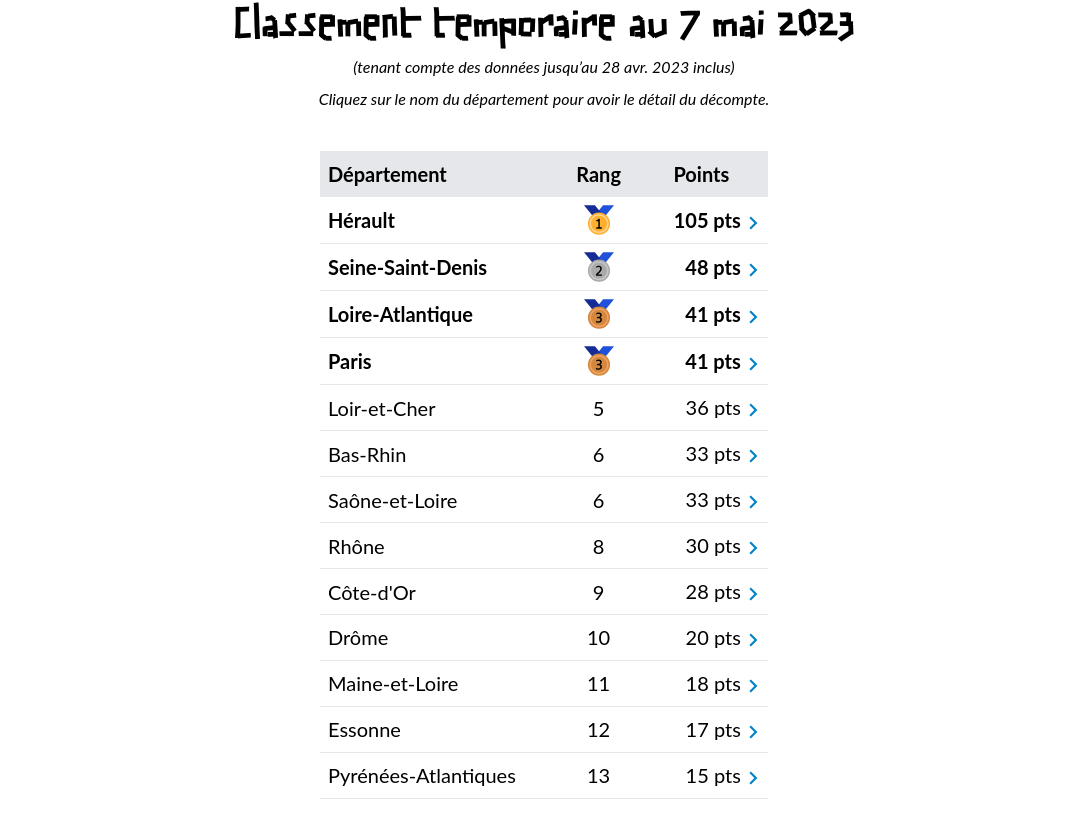
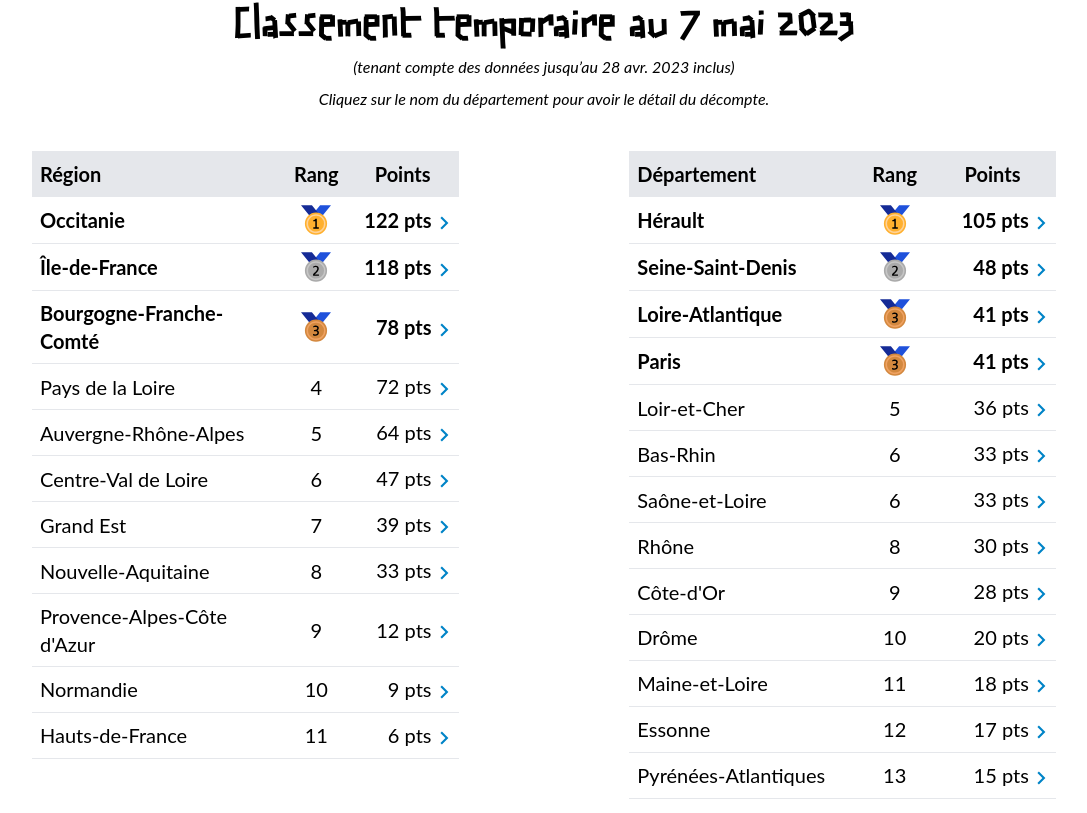
Before and after one commit to cedricr/100joursdezbeul, a SvelteKit app: page / in a window 1280 px wide. Shown: the part 565-1378 px from the top of the page, without its empty margins (96-1183 px from the left). Built offline with nearby package versions, Linux system fonts and the light colour scheme.

Commit message:
Ajout d'un tableau et d'une page par région

```diff
--- /dev/null
+++ b/src/lib/assets/regions.json
@@ -0,0 +1,74 @@
+[
+	{
+		"nom": "Île-de-France",
+		"code": "11"
+	},
+	{
+		"nom": "Centre-Val de Loire",
+		"code": "24"
+	},
+	{
+		"nom": "Bourgogne-Franche-Comté",
+		"code": "27"
+	},
+	{
+		"nom": "Normandie",
+		"code": "28"
+	},
+	{
+		"nom": "Hauts-de-France",
+		"code": "32"
+	},
+	{
+		"nom": "Grand Est",
+		"code": "44"
+	},
+	{
+		"nom": "Pays de la Loire",
+		"code": "52"
+	},
+	{
+		"nom": "Bretagne",
+		"code": "53"
+	},
+	{
+		"nom": "Nouvelle-Aquitaine",
+		"code": "75"
+	},
+	{
+		"nom": "Occitanie",
+		"code": "76"
+	},
+	{
+		"nom": "Auvergne-Rhône-Alpes",
+		"code": "84"
+	},
+	{
+		"nom": "Provence-Alpes-Côte d'Azur",
+		"code": "93"
+	},
+	{
+		"nom": "Corse",
+		"code": "94"
+	},
+	{
+		"nom": "Guadeloupe",
+		"code": "01"
+	},
+	{
+		"nom": "Martinique",
+		"code": "02"
+	},
+	{
+		"nom": "Guyane",
+		"code": "03"
+	},
+	{
+		"nom": "La Réunion",
+		"code": "04"
+	},
+	{
+		"nom": "Mayotte",
+		"code": "06"
+	}
+]
--- a/src/lib/constants.ts
+++ b/src/lib/constants.ts
@@ -2,6 +2,7 @@
 // https://geo.api.gouv.fr/decoupage-administratif
 
 import departements from '$lib/assets/departements.json?raw';
+import regions from '$lib/assets/regions.json?raw';
 
 export const startDay = '2023-04-18';
 
@@ -9,6 +10,11 @@ export const DEPARTMENTS = JSON.parse(departements) as {
 	nom: string;
 	code: string;
 	codeRegion: string;
+}[];
+
+export const REGIONS = JSON.parse(regions) as {
+	nom: string;
+	code: string;
 }[];
 
 // prettier-ignore
--- a/src/lib/types.ts
+++ b/src/lib/types.ts
@@ -18,6 +18,7 @@ export interface ActionEvent {
 	date: string;
 	ville: string;
 	departement: string;
+	region: string;
 	description: string;
 	actions: ActionCode[];
 	cibles: ActionTarget[];
--- a/src/lib/utils.ts
+++ b/src/lib/utils.ts
@@ -1,13 +1,15 @@
 import dayjs from 'dayjs';
-import { ACTION_SCORE, DEPARTMENTS, TARGET_MULTIPLIER, startDay } from './constants';
+import { ACTION_SCORE, DEPARTMENTS, REGIONS, TARGET_MULTIPLIER, startDay } from './constants';
 import type { ActionEvent, DepartmentResult, HumanizedLink, MetaData } from './types';
 import rawData from '$lib/assets/data.json?raw';
 import rawMetaData from '$lib/assets/metadata.json?raw';
+import regions from "$lib/assets/regions.json?raw";
 
 export const DATA = enrichData(JSON.parse(rawData)) as ActionEvent[];
 export const METADATA = JSON.parse(rawMetaData) as MetaData;
 
 export const LEADERBOARD = generateLeaderboard();
+export const LEADERBOARD_REGION = generateLeaderboardRegion();
 
 export function getDayNumber(): number {
 	const now = dayjs();
@@ -24,6 +26,7 @@ export function enrichData(data: ActionEvent[]) {
 		const score = sum(event.actions.map((action) => ACTION_SCORE[action]));
 		const multiplier = sum(event.cibles.map((target) => TARGET_MULTIPLIER[target]));
 		event.score = score * multiplier;
+		event.region = getDepartementByCode(event.departement).codeRegion
 	});
 	return data;
 }
@@ -39,16 +42,43 @@ export function generateLeaderboard() {
 	});
 }
 
-export function getDepartmentName(code: string): string {
+export function generateLeaderboardRegion() {
+	const regionsResults: DepartmentResult = {};
+	DATA.forEach((event) => {
+		const region = event.region;
+		regionsResults[region] = (regionsResults[region] || 0) + event.score;
+	});
+	return Object.entries(regionsResults).sort((d1, d2) => {
+		return d2[1] - d1[1];
+	});
+}
+
+function getDepartementByCode(code: string) {
 	const dept = DEPARTMENTS.find((elt) => elt.code === code);
 	if (!dept) {
 		throw new Error(`le département ${code} est inconnu`);
 	}
-	return dept ? dept.nom : '(inconnu)';
+	return dept;
+}
+
+export function getDepartmentName(code: string): string {
+	return getDepartementByCode(code).nom;
+}
+
+export function getRegionName(code: string): string {
+	const region = REGIONS.find((elt) => elt.code === code);
+	if (!region) {
+		throw new Error(`la région ${code} est inconnue`);
+	}
+
+	return region.nom
 }
 
 export function getDepartmentScore(code: string): number {
 	return LEADERBOARD.find((line) => line[0] === code)[1];
+}
+export function getRegionScore(code: string): number {
+	return LEADERBOARD_REGION.find((line) => line[0] === code)[1];
 }
 
 export function getPointsDisplay(nPoints: number) {
--- a/src/routes/+page.svelte
+++ b/src/routes/+page.svelte
@@ -5,13 +5,22 @@
 
 	import Thanks from '$lib/thanks.svelte';
 
-	import { LEADERBOARD, METADATA, getDayNumber, getDepartmentName } from '$lib/utils';
+	import { LEADERBOARD, LEADERBOARD_REGION, METADATA, getDayNumber, getDepartmentName, getRegionName } from '$lib/utils';
 
 	const dayNumber = getDayNumber();
 
 	const append = (a, x) => a.concat([x]);
 
 	const resultLines = LEADERBOARD.map(([code, score]) => ({ code, score })).reduce(
+		(acc, x, i) =>
+			append(acc, {
+				...x,
+				rank: i > 0 && x.score === acc[i - 1].score ? acc[i - 1].rank : i + 1
+			}),
+		[]
+	);
+
+	const resultLinesRegion = LEADERBOARD_REGION.map(([code, score]) => ({ code, score })).reduce(
 		(acc, x, i) =>
 			append(acc, {
 				...x,
@@ -45,7 +54,55 @@
 	<p class="mb-6 text-center italic">
 		Cliquez sur le nom du département pour avoir le détail du décompte.
 	</p>
-	<div class="mx-auto mb-6 mt-10 max-w-md text-xl">
+	<div class="mx-auto mb-6 mt-10 max-w-5xl text-xl flex justify-between items-start flex-wrap">
+		<table class="ranking">
+			<thead>
+			<tr>
+				<th scope="col" class="p-1 sm:p-2">Région</th>
+				<th scope="col" class="p-1 text-center sm:p-2">Rang</th>
+				<th scope="col" class="p-1 text-center sm:p-2">Points</th>
+			</tr>
+			</thead>
+			<tbody>
+			{#each resultLinesRegion as { code, score, rank }}
+				<tr class="ranking-line">
+					<th scope="row" class="p-1 sm:p-2">
+						<a
+							href="/region/{code}"
+							class="ranking-link no-underline hover:underline"
+							class:font-bold={rank < 4}
+						>
+							{getRegionName(code)}
+						</a>
+					</th>
+					<td class="p-1 text-center sm:p-2">
+						{#if rank === 1}
+							<img role="img" src={medailleOr} alt="1 (médaille d’or)" class="m-auto" />
+						{:else if rank === 2}
+							<img role="img" src={medailleArgent} alt="2 (médaille d’argent)" class="m-auto" />
+						{:else if rank === 3}
+							<img role="img" src={medailleBronze} alt="3 (médaille de bronze)" class="m-auto" />
+						{:else}
+							{rank}
+						{/if}
+					</td>
+					<td class="p-1 text-right sm:p-2" class:font-bold={rank < 4}>
+						{score} pts<svg
+						xmlns="http://www.w3.org/2000/svg"
+						width="24"
+						height="24"
+						viewBox="0 0 24 24"
+						class="icon-link"
+						aria-hidden="true"
+					><path
+						d="M7.33 24l-2.83-2.829 9.339-9.175-9.339-9.167 2.83-2.829 12.17 11.996z"
+					/></svg
+					>
+					</td>
+				</tr>
+			{/each}
+			</tbody>
+		</table>
 		<table class="ranking">
 			<thead>
 			<tr>
@@ -117,8 +174,10 @@
 	}
 
 	.ranking {
-		width: 100%;
+		@apply w-full;
+		@apply md:w-5/12;
 		text-align: left;
+		margin-bottom: 3rem;
 	}
 
 	.ranking thead {
--- /dev/null
+++ b/src/routes/region/[code]/+page.svelte
@@ -0,0 +1,31 @@
+<script lang="ts">
+	import { DATA, getRegionName, getPointsDisplay, getRegionScore } from '$lib/utils';
+	import Event from '../../departement/[code]/event.svelte';
+
+	export let data;
+
+	function getEvents(region: string) {
+		const events = DATA.filter((event) => event.region === region).sort(
+			(evt1, evt2) => Date.parse(evt2.date) - Date.parse(evt1.date)
+		);
+		return events;
+	}
+
+	const events = getEvents(data.region);
+</script>
+
+<svelte:head><title>{getRegionName(data.region)} | 100 jours de zbeul</title></svelte:head>
+
+<h2 class="zbeul mb-12 mt-16 text-4xl">
+	{getRegionName(data.region)} — {@html getPointsDisplay(
+	getRegionScore(data.region)
+)}
+</h2>
+
+<div class="mx-auto mb-24 mt-10 max-w-2xl text-xl">
+	<ul>
+		{#each events as event}
+			<Event {event} />
+		{/each}
+	</ul>
+</div>
--- /dev/null
+++ b/src/routes/region/[code]/+page.ts
@@ -0,0 +1,5 @@
+export const load = async ({ params }) => {
+    return {
+        region: params.code
+    };
+};
```
Lines whose indentation alone changed are shown as unchanged.
